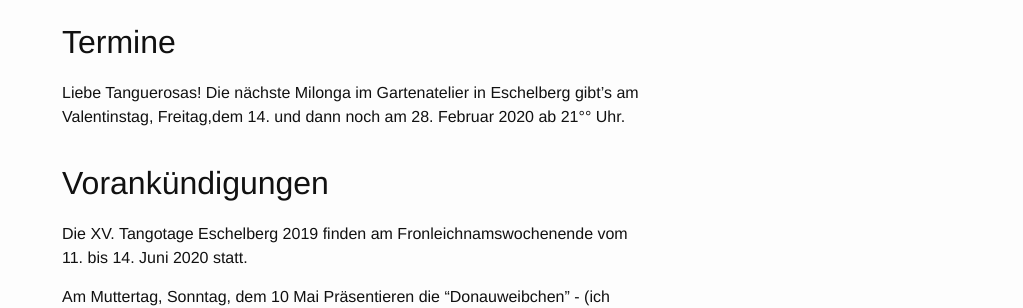
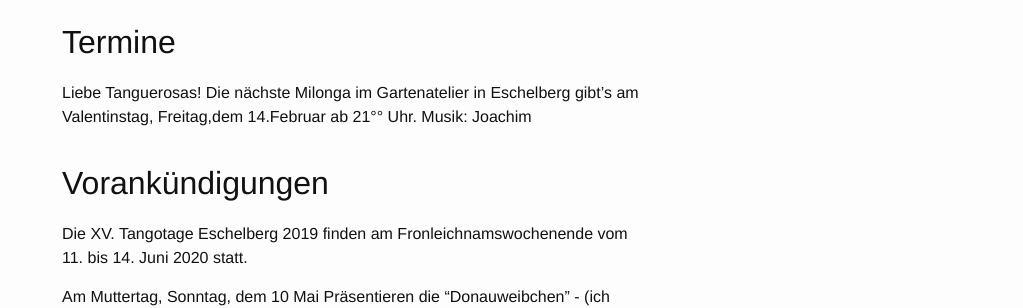
Before and after one commit to eschelberg/eschelberg.github.io, a Jekyll site: the page built from tango/index.md, in a window 1280 px wide. Shown: the part 790-1098 px from the top of the page, without its empty margins (128-1151 px from the left). Built offline with Jekyll 4.4.1, drawn with Linux system fonts in a browser that asks for light colours.

Commit message:
Update index.md

```diff
--- a/tango/index.md
+++ b/tango/index.md
@@ -12,7 +12,8 @@
 ## Termine
 
 Liebe Tanguerosas!
-Die nächste Milonga im Gartenatelier in Eschelberg gibt’s am Valentinstag, Freitag,dem 14. und dann noch am 28. Februar 2020 ab 21°° Uhr.
+Die nächste Milonga im Gartenatelier in Eschelberg gibt’s am Valentinstag, Freitag,dem 14.Februar ab 21°° Uhr.
+Musik: Joachim
 
 
 ## Vorankündigungen
```
